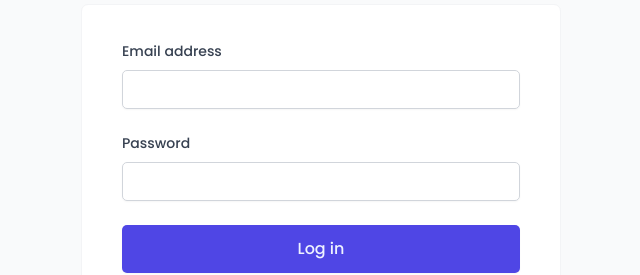
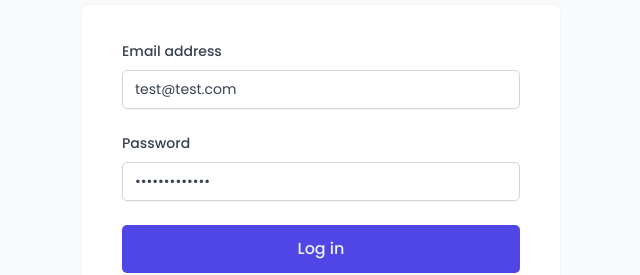
Before and after one commit to Zaur1021/the-wild-oasis-, a React (Vite) app: page /login in a window 1280 px wide. Shown: the part 348-623 px from the top of the page, without its empty margins (319-959 px from the left). Built offline with nearby package versions, Linux system fonts and the light colour scheme; a web font is replaced by a local one.

Commit message:
Login and password defaulted

```diff
--- a/src/features/authentication/LoginForm.jsx
+++ b/src/features/authentication/LoginForm.jsx
@@ -7,8 +7,8 @@ import { useLogin } from "./useLogin";
 import SpinnerMini from "../../ui/SpinnerMini";
 
 function LoginForm() {
-  const [email, setEmail] = useState("");
-  const [password, setPassword] = useState("");
+  const [email, setEmail] = useState("test@test.com");
+  const [password, setPassword] = useState("Password12345");
   const { login, isLoading } = useLogin();
   function handleSubmit(e) {
     e.preventDefault();
```
